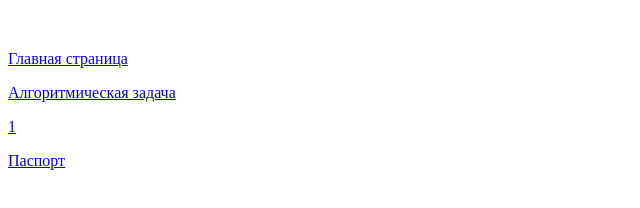
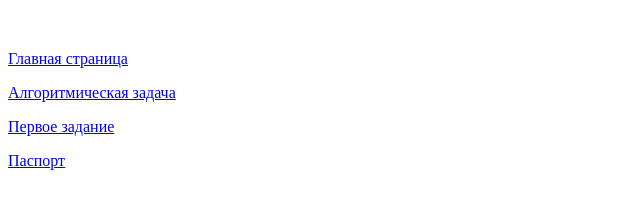
Before and after one commit to mtamtamta/homework, a plain HTML site: page index.html in a window 1280 px wide. Shown: the whole page, without its empty margins (0-640 px from the left). Drawn offline with Linux system fonts and the light colour scheme.

Commit message:
Update index.html

```diff
--- a/index.html
+++ b/index.html
@@ -8,7 +8,7 @@
 <p><img src=""></p>
 <p><a href = "index.html">Главная страница</a></p>
 <p><a href = "index2.html">Алгоритмическая задача</a></p>
-<p><a href = "index3.html">1</a></p>
+<p><a href = "index3.html">Первое задание</a></p>
 <p><a href = "index4.html">Паспорт</a></p>
 
 </body>
```
